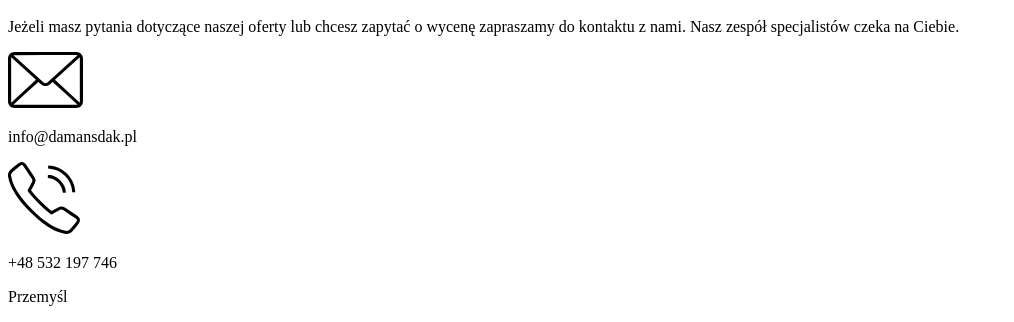
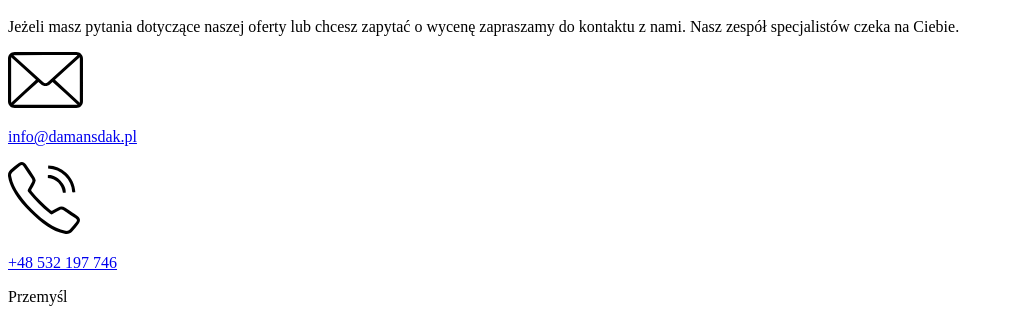
Before and after one commit to PiotrGodzien/damansdak_nextjs, a Next.js app: page / in a window 1280 px wide. Shown: the part 3344-3666 px from the top of the page, without its empty margins (0-1014 px from the left). Built offline with nearby package versions, Linux system fonts and the light colour scheme; a web font is replaced by a local one.

Commit message:
Update _cta.jsx

```diff
--- a/components/_cta.jsx
+++ b/components/_cta.jsx
@@ -19,7 +19,7 @@ const Cta = () => {
                 </g>
               </g>
             </svg>
-            <p className="">info@damansdak.pl</p>
+            <p className="relative z-40 cursor-pointer"><Link href="mailto:info@damansdak.pl">info@damansdak.pl</Link></p>
           </div>
           <div className="flex items-center mt-8 text-3xl font-bold lg:mt-0 lg:ml-20 sm:space-x-6 text-primary">
             <svg className="hidden w-12 h-12 sm:block" width="72px" height="72px" viewBox="0 0 72 72" version="1.1">
@@ -31,7 +31,7 @@ const Cta = () => {
                 </g>
               </g>
             </svg>
-            <p className="">+48 532 197 746</p>
+            <p className="relative z-40 cursor-pointer"><Link href="tel:+48532197746">+48 532 197 746</Link></p>
           </div>
         </div>
       </div>
```
